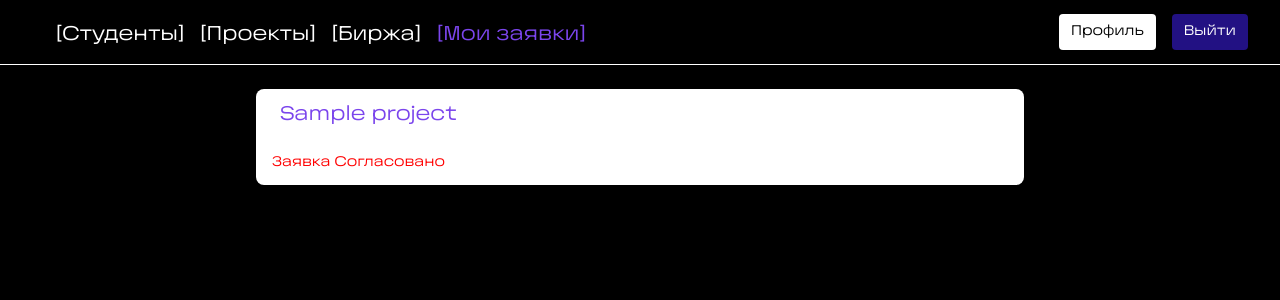
After one commit to gurinboru/ICT-Hack-5-Sakura, a Django app: page /studentonproject in a window 1280 px wide. The commit adds this page. Shown: the top 300 px of the page. Run offline with Django 4.2, Linux system fonts and the light colour scheme; a user stored in the database is signed in; tables that the repository leaves empty hold one stand-in row (values such as "Sample post").

```diff
--- a/start/templates/start/curproject.html
+++ b/start/templates/start/curproject.html
@@ -68,6 +68,8 @@
                     <a href="/curstudent/{{ recommendstudentt.id }}" class="btn w-48 h-16 py-2 px-4">Перейти</a>
                 </div>
             {% endfor %}
+        {% elif type == 'student' %}
+            <a href="/requestStudentToProject/{{ project.id }}" class="btn w-48 h-16 py-2 px-4">Подать заявку!</a>
         {% endif %}
     </dl>
   </div>
@@ -75,5 +77,5 @@
 </body>
 {% endblock %}
 {% block title %}
-{{ student.user.first_name }}
+{{ project.name }}
 {% endblock %}
--- a/start/templates/start/header.html
+++ b/start/templates/start/header.html
@@ -28,10 +28,11 @@
             <a href="/students" class="aheader text-white-300">[Студенты]</a>
             <a href="/projects" class="aheader text-white-300">[Проекты]</a>
             <a href="/rialtos" class="aheader text-white-300">[Биржа]</a>
-            <a href="/myapplications" class="aheader text-purple">[Мои заявки]</a>
             {% if type == 'organization' %}
-            <a href="/getMyProject" class="aheader text-white">[Наши проекты]</a>
-            {%  endif %}
+                <a href="/getMyProject" class="aheader text-purple">[Наши проекты]</a>
+            {%  else %}
+                <a href="/studentonproject" class="aheader text-purple">[Мои заявки]</a>
+            {% endif %}
           </div>
         </div>
       </div>
--- /dev/null
+++ b/start/templates/start/studentonproject.html
@@ -0,0 +1,31 @@
+{% extends 'start/header.html' %}
+{% load static %}
+{% block content %}
+<body>
+    <div class=container style="position:relative">
+        {% for studentProjectt in studentProject %}
+                <div class="pt-6 pr-64 pl-64 overflow-hidden" style="background: #000000">
+                    <dl>
+                        <div class="bg-white px-4 py-3 sm:grid sm:grid-cols-3 sm:gap-4 sm:px-6 rounded-t-lg">
+                            <dt class="text-xl font-medium text-purple">{{ studentProjectt.project }}</dt>
+                        </div>
+                        <div class="bg-white px-4 py-3 sm:grid sm:grid-cols-3 rounded-b-lg">
+
+                            {% if project.status_approval.status == 'Согласовано' %}
+                                <dd class="mt-1 text-sm text-green sm:mt-0">Заявка {{ studentProjectt.statusApproval }}</dd>
+                            {% elif project.status_approval.status == 'На согласовании' %}
+                                <div class="mt-1 text-sm text-yellow sm:mt-0">Заявка {{ studentProjectt.statusApproval }}</div>
+                            {% else %}
+                                <dd class="mt-1 text-sm text-red sm:mt-0">Заявка {{ studentProjectt.statusApproval }}</dd>
+                            {% endif %}
+                        </div>
+                    </dl>
+                </div>
+        {% endfor %}
+    </div>
+</body>
+</body>
+{% endblock %}
+{% block title %}
+Мои заявки
+{% endblock %}
--- a/start/urls.py
+++ b/start/urls.py
@@ -14,7 +14,8 @@ urlpatterns = [
     path('currialto/<int:pk>', views.getRialto, name='currialto'),
     path('curstudent/get_cv/<int:pk>',views.get_cv),
     path('currialto/get_presentation/<int:pk>',views.get_presentation),
-    path('studentOnProject', views.studentOnProject, name='studentOnProject'),
+    path('studentonproject', views.studentOnProject, name='studentonproject'),
     path('getMyProject', views.getMyProject, name='getMyProject'),
+    path('requestStudentToProject/<int:pk>', views.requestStudentToProject, name='requestStudentToProject'),
 
 ]
--- a/start/views.py
+++ b/start/views.py
@@ -347,16 +347,16 @@ def addProject(request):
 
 @login_required(login_url='/login')
 def requestStudentToProject(request,pk):
-    if request.method == "POST":
+    # if request.method == "POST":
         try:
             student = Student.objects.get(user=request.user)
-            StudentProject(students = student, projects = Project.objects.get(pk = pk),statusApproval =StatusApproval.objects.get(status = StatusApproval.ToBeAgreed)).save()
+            StudentProject(students = student, project = Project.objects.get(pk = pk),statusApproval =StatusApproval.objects.get(status = StatusApproval.ToBeAgreed)).save()
             messages.success(request, 'Ваша заявка принята')
-            redirect("projects")
+            return redirect("studentonproject")
         except Student.DoesNotExist:
             messages.error(request, 'Нет прав доступа')
-            return redirect('projects')
-    return redirect('projects')
+            return redirect('studentonproject')
+    #return redirect('studentonproject')
 
 
 @login_required(login_url='/login')
@@ -368,7 +368,7 @@ def studentOnProject(request):
             "type": 'student',
             "studentProject": studentProject,
         }
-        return  render(request, 'start/myapplications.html', content)
+        return  render(request, 'start/studentonproject.html', content)
     except Student.DoesNotExist:
         messages.error(request, 'Нет прав доступа')
         return redirect('students')
```
Also changed, not shown: start/templates/start/myapplications.html (deleted, +0 -12 lines).
